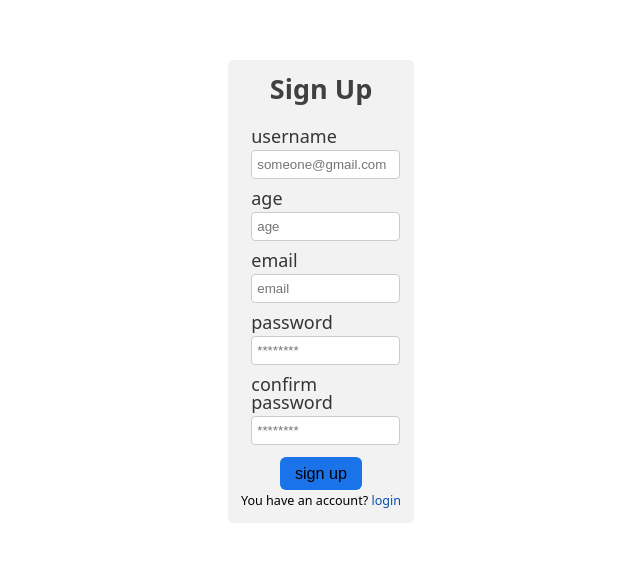
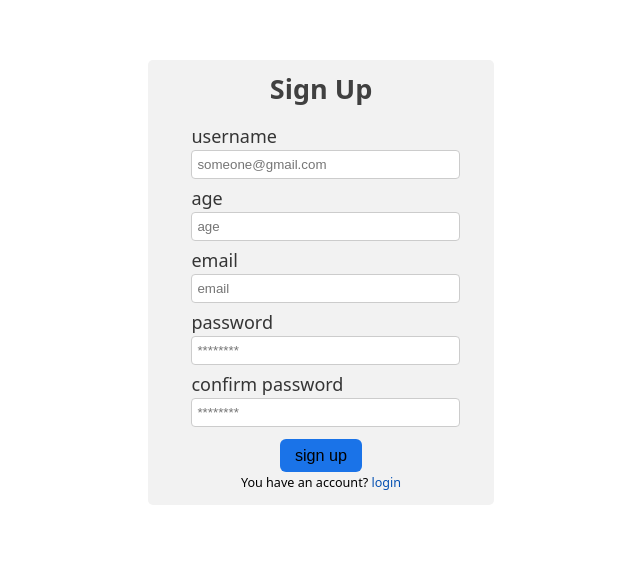
Before and after one commit to Zahra987/form, a plain HTML site: page index.html in a window 1280 px wide. Shown: the whole page, without its empty margins (319-959 px from the left). Drawn offline with Linux system fonts and the light colour scheme.

Commit message:
responsive

```diff
--- a/style.css
+++ b/style.css
@@ -117,3 +117,38 @@ label{
 .footer spam:last-child:hover{
   cursor: pointer;
 }
+
+/* Extra small devices (phones, 600px and down) */
+@media only screen and (max-width: 600px) {
+  .form-container{
+    width: 80vw;
+  }
+}
+
+/* Small devices (portrait tablets and large phones, 600px and up) */
+@media only screen and (min-width: 600px) {
+  .form-container{
+    width: 60vw;
+  }
+}
+
+/* Medium devices (landscape tablets, 768px and up) */
+@media only screen and (min-width: 768px) {
+  .form-container{
+    width: 45vw;
+  }
+}
+
+/* Large devices (laptops/desktops, 992px and up) */
+@media only screen and (min-width: 992px) {
+  .form-container{
+    width: 35vw;
+  }
+}
+
+/* Extra large devices (large laptops and desktops, 1200px and up) */
+@media only screen and (min-width: 1200px) {
+  .form-container{
+    width: 27vw;
+  }
+}
```
